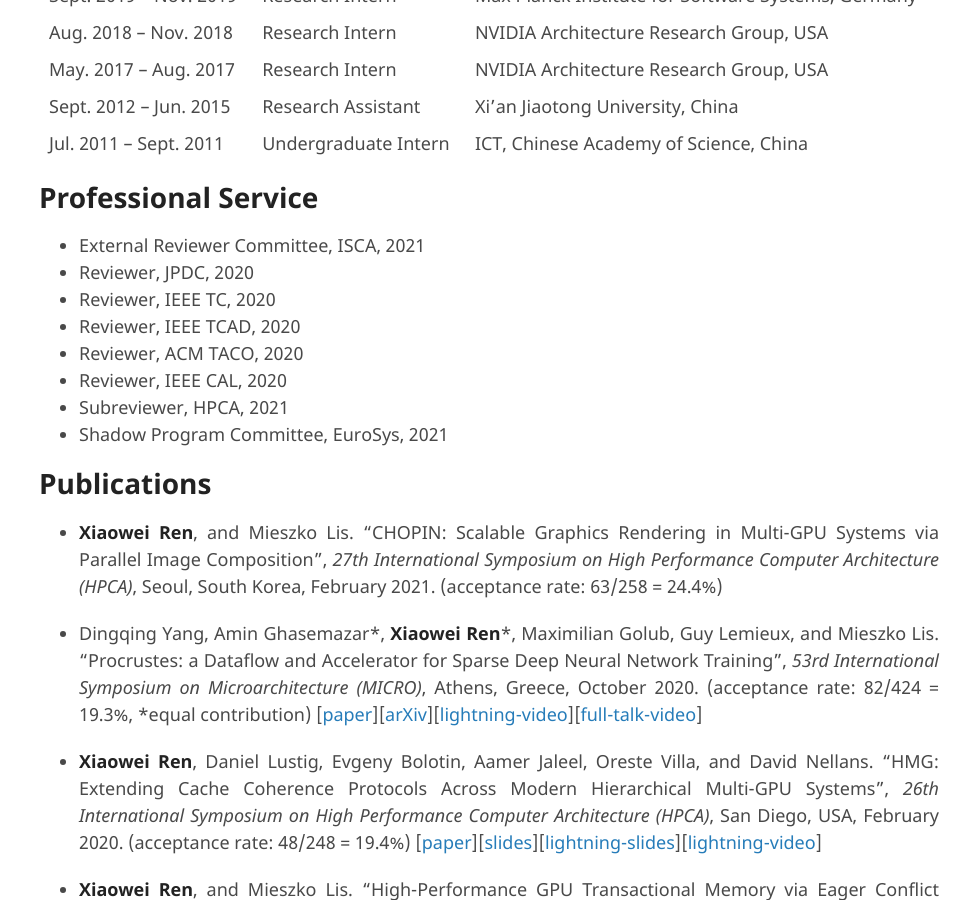
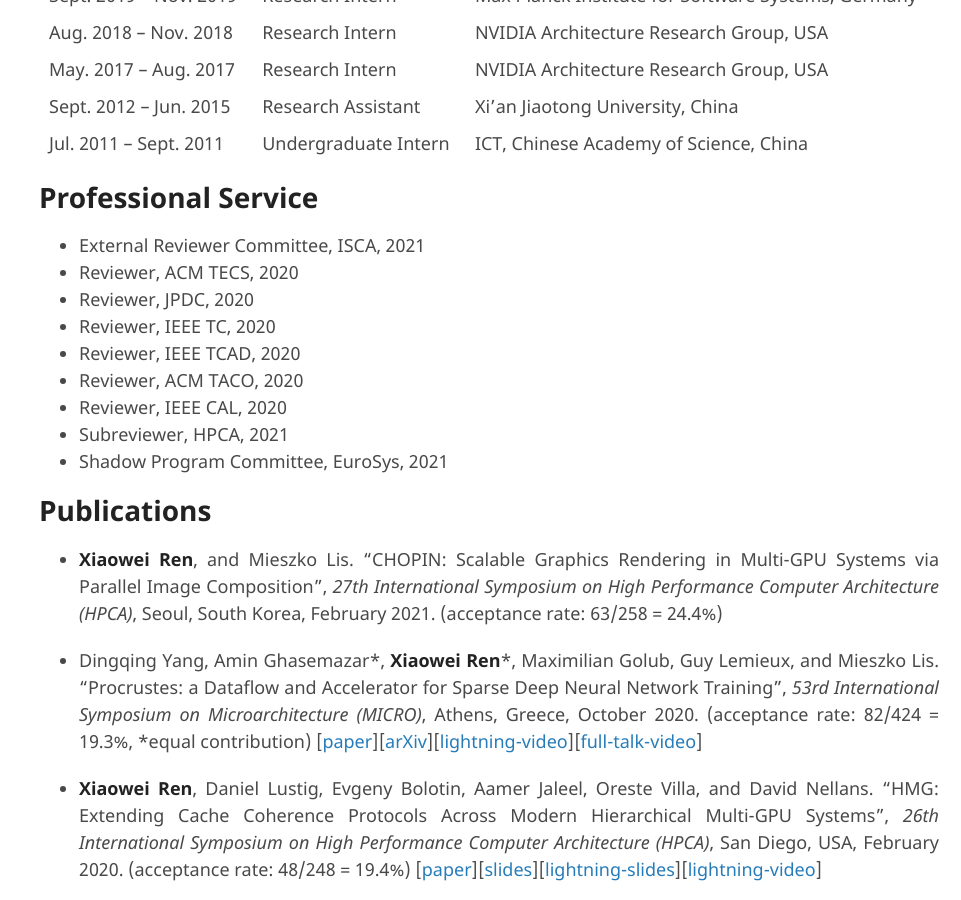
Before and after one commit to ericrxw/xiaoweiren, a Jekyll site: the page built from index.md, in a window 1280 px wide and 900 px high, scrolled down 701 px. Shown: the whole window, without its empty margins (319-1280 px from the left). Built offline with Jekyll 4.4.1, drawn with Linux system fonts in a browser that asks for light colours; our own code applies the rules of GitHub Pages for plain Markdown files; the repository's description, which GitHub fills in, is left out.

Commit message:
update professional service

```diff
--- a/index.md
+++ b/index.md
@@ -27,6 +27,7 @@ B.Sc, Xi'an Jiaotong University, China, Jun. 2012
 # Professional Service
 
 * External Reviewer Committee, ISCA, 2021
+* Reviewer, ACM TECS, 2020
 * Reviewer, JPDC, 2020
 * Reviewer, IEEE TC, 2020
 * Reviewer, IEEE TCAD, 2020
```
Also changed, not shown: 1 other file.
